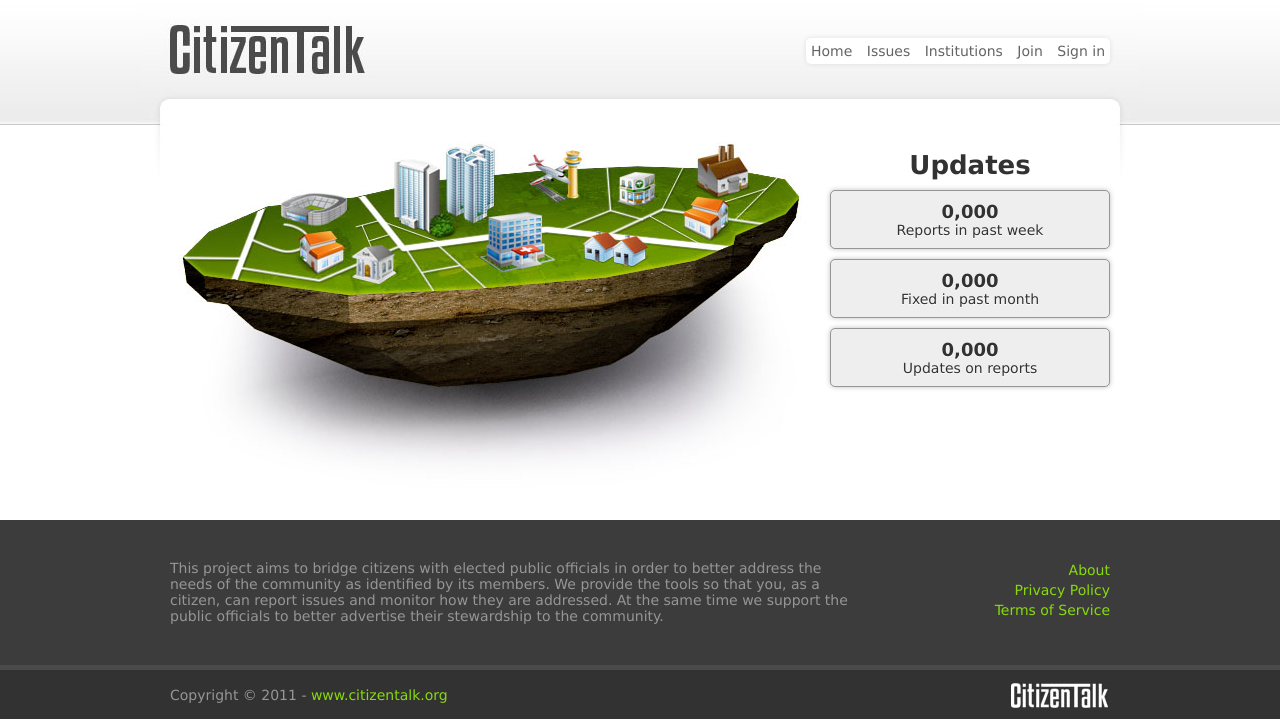
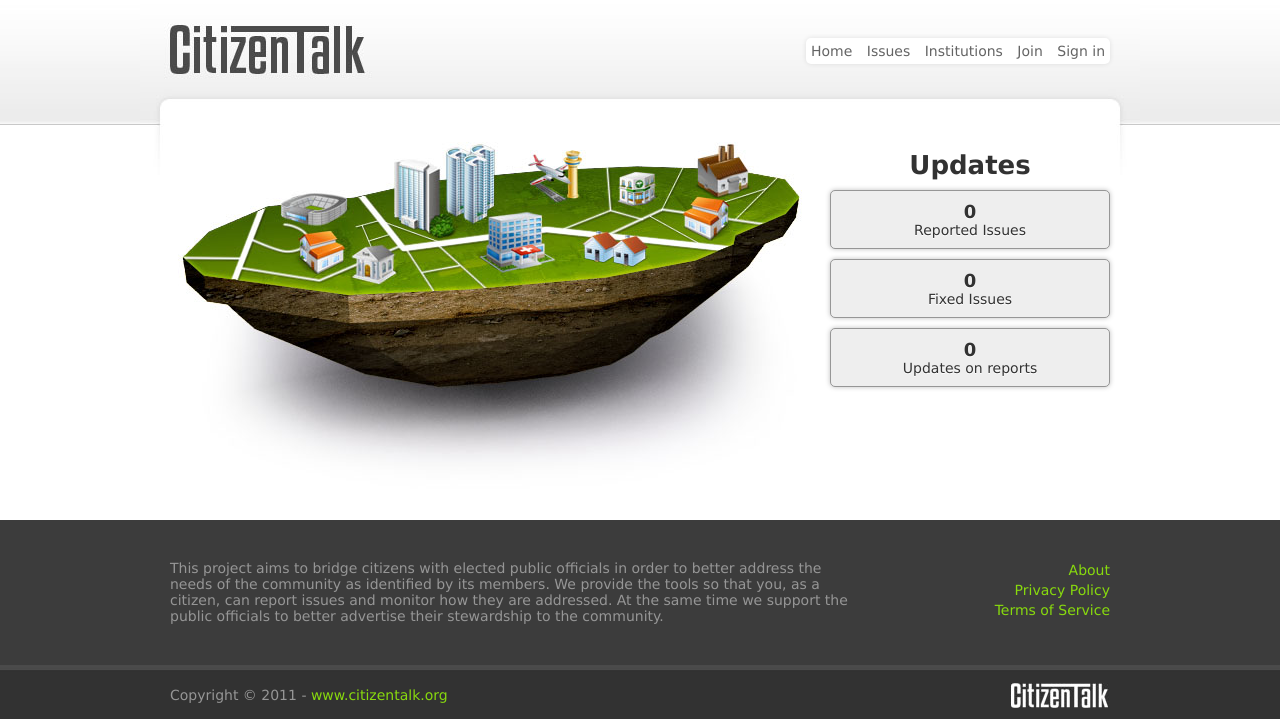
Before and after one commit to andreisavu/citizentalk.org, a Django app: page / in a window 1280 px wide. Shown: the top 719 px of the page. Run offline with Django 3.2, Linux system fonts and the light colour scheme; data that the repository does not hold is empty; parts of the project's set-up code (start-up, migrations or seed data) failed here and were passed over.

Commit message:
added basic counters for homepage

```diff
--- a/citizentalk/dashboard/templates/dashboard/index.html
+++ b/citizentalk/dashboard/templates/dashboard/index.html
@@ -9,19 +9,19 @@
     <h1>Updates</h1>
 
     <div class="updates-block">
-        <b>0,000</b>
+        <b>{{ reported_issues }}</b>
         <br />
-        <span>Reports in past week</span>
+        <span>Reported Issues</span>
     </div><!-- .updates-block -->
 
     <div class="updates-block">
-        <b>0,000</b>
+        <b>{{ fixed_issues }}</b>
         <br />
-        <span>Fixed in past month</span>
+        <span>Fixed Issues</span>
     </div><!-- .updates-block -->
 
     <div class="updates-block">
-        <b>0,000</b>
+        <b>{{ updates_on_reports }}</b>
         <br />
         <span>Updates on reports</span>
     </div><!-- .updates-block -->
--- a/citizentalk/dashboard/views.py
+++ b/citizentalk/dashboard/views.py
@@ -1,7 +1,17 @@
 
 from django.shortcuts import render_to_response
 from django.template import RequestContext
+from django.db.models import Q
+
+from issues.models import Issue
 
 def index(request):
+    reported_issues = Issue.objects.all().count()
+    fixed_issues = Issue.objects\
+        .filter(Q(state = u'res') | Q(state = u'acc')).count()
+    updates_on_reports = 0
+
     return render_to_response('dashboard/index.html',
+        {'reported_issues': reported_issues, 'fixed_issues': fixed_issues,
+         'updates_on_reports': updates_on_reports},
         context_instance = RequestContext(request))
```
